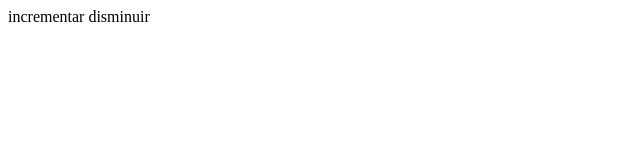
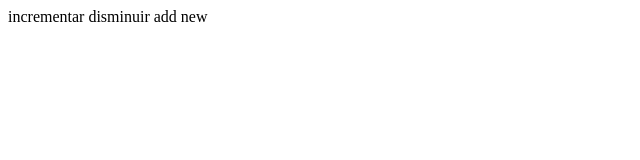
Before and after one commit to IsaacGutierrez/shapeJS, a plain HTML site: page index.html in a window 1280 px wide. Shown: the full height of the page, 0-640 px from the left. Drawn offline with Linux system fonts and the light colour scheme.

Commit message:
add other line

```diff
--- a/index.html
+++ b/index.html
@@ -7,6 +7,7 @@
 
 <span onclick="Componentes.incrementar()">incrementar</span>
 <span onclick="Componentes.reducir()">disminuir</span>
+<span>add new</span>
 <script type="text/javascript" src="main.js"></script>
 </body>
 </html>
```
